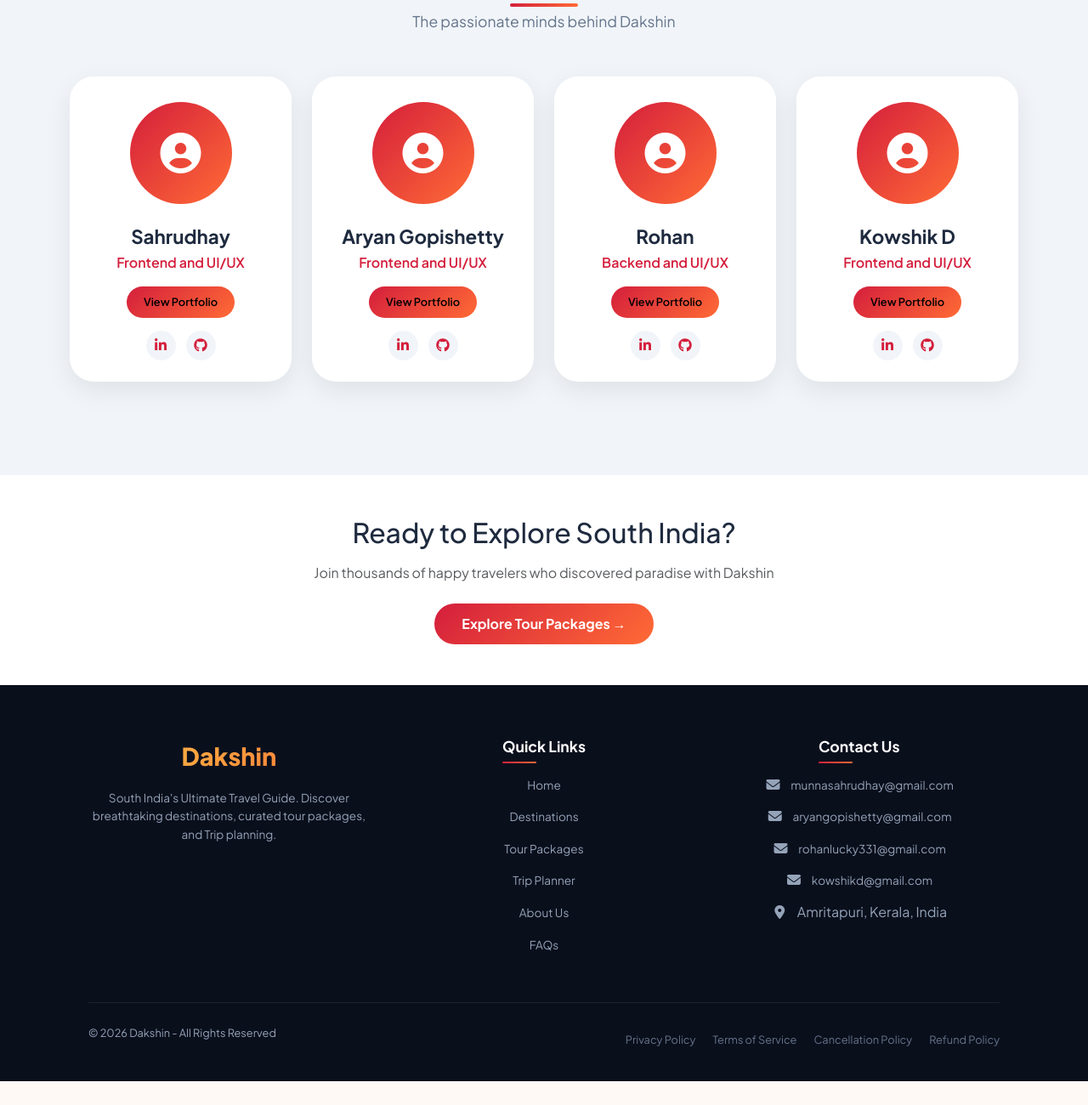
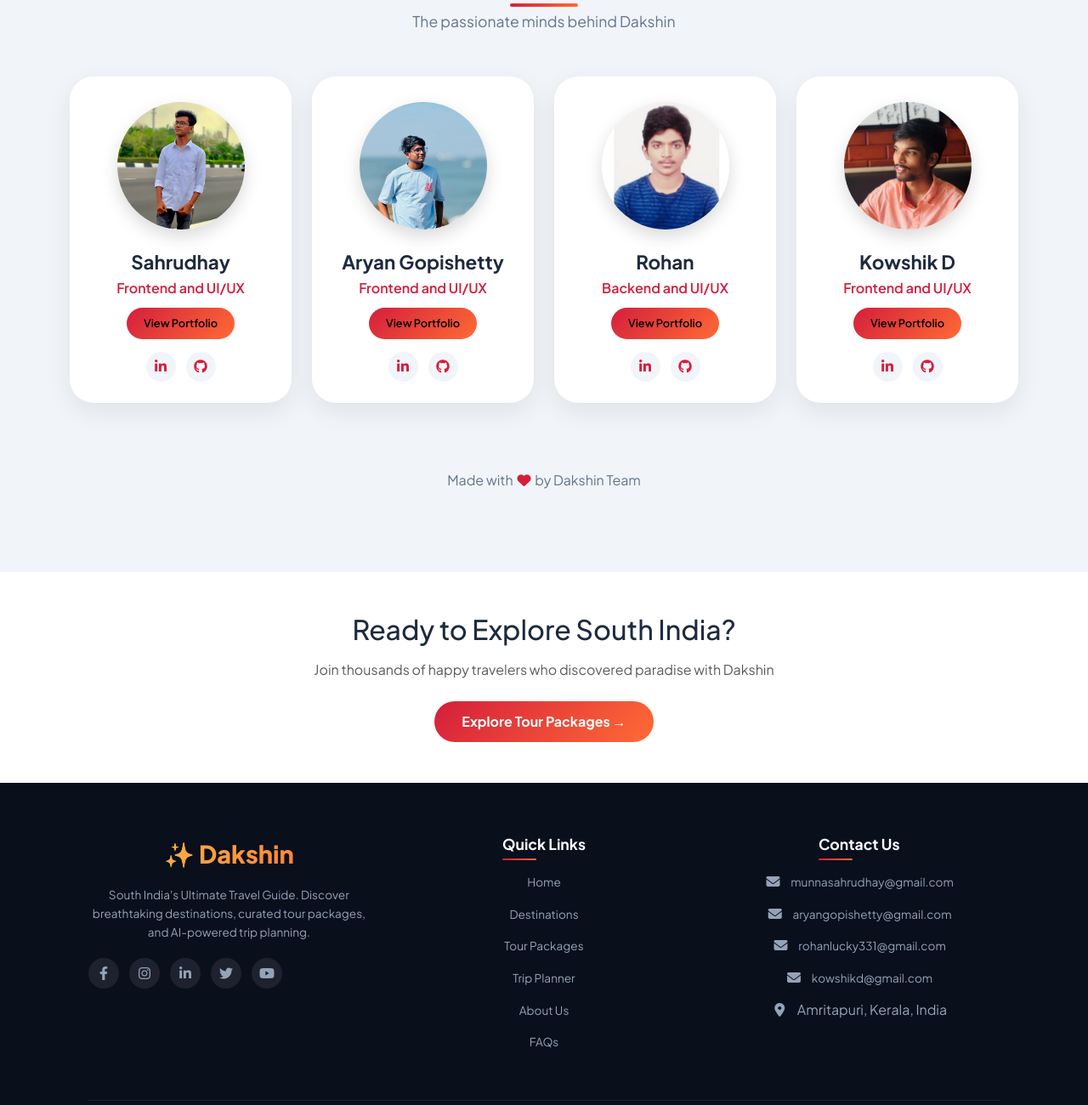
Before and after one commit to Sahrudhay31/dakshin, a website: page aboutus.html in a window 1280 px wide. Shown: the part 1220-2520 px from the top of the page at 85% size. Before the commit the page ends 2492 px from the top, so only its background shows below. Drawn offline with nearby package versions, Linux system fonts and the light colour scheme.

Commit message:
Added profile pics to the about us page

```diff
--- a/aboutus.html
+++ b/aboutus.html
@@ -125,17 +125,21 @@
             box-shadow: 0 25px 50px rgba(0, 0, 0, 0.15);
         }
 
+        /* Team Member Image - Circular */
         .team-img {
-            width: 120px;
-            height: 120px;
+            width: 150px;
+            height: 150px;
             border-radius: 50%;
             margin: 30px auto 0;
-            background: linear-gradient(135deg, #d41e3c, #ff6b35);
-            display: flex;
-            align-items: center;
-            justify-content: center;
-            font-size: 3rem;
-            color: white;
+            object-fit: cover;
+            object-position: center;
+            border: 4px solid linear-gradient(135deg, #d41e3c, #ff6b35);
+            box-shadow: 0 8px 20px rgba(0, 0, 0, 0.15);
+            transition: transform 0.3s ease;
+        }
+
+        .team-card:hover .team-img {
+            transform: scale(1.05);
         }
 
         .team-info {
@@ -152,7 +156,7 @@
         .team-role {
             color: #d41e3c;
             font-weight: 600;
-            margin-bottom: 15px;
+            margin-bottom: 10px;
         }
 
         .team-desc {
@@ -229,15 +233,20 @@
             margin-top: 8px;
         }
 
+        /* Heart Icon Style */
+        .heart-icon {
+            color: #d41e3c;
+            margin: 0 2px;
+        }
+
         @media (max-width: 768px) {
             .about-hero h1 {
                 font-size: 2rem;
             }
 
             .team-img {
-                width: 100px;
-                height: 100px;
-                font-size: 2.5rem;
+                width: 120px;
+                height: 120px;
             }
 
             .stat-number {
@@ -359,7 +368,7 @@
         </div>
     </section>
 
-    <!-- Team Section - 4 Members -->
+    <!-- Team Section - 4 Members with Real Photos -->
     <section class="team-section">
         <div class="container">
             <h2 class="section-title">Meet Our Team</h2>
@@ -369,19 +378,18 @@
                 <!-- Team Member 1 - Sahrudhay -->
                 <div class="col-md-6 col-lg-3">
                     <div class="team-card">
-                        <div class="team-img">
-                            <i class="fas fa-user-circle"></i>
-                        </div>
+                        <img src="assets/images/sahrudhay.jpeg" alt="Sahrudhay" class="team-img"
+                            onerror="this.src='https://via.placeholder.com/150?text=S'">
                         <div class="team-info">
                             <h3 class="team-name">Sahrudhay</h3>
-                            <div class="team-role">Frontend and UI/UX </div>
+                            <div class="team-role">Frontend and UI/UX</div>
                             <button class="btn-portfolio"
                                 onclick="window.open('https://sahrudhay31.github.io/Portfolio-Website/', '_blank')">View
                                 Portfolio</button>
                             <div class="team-social">
-                                <a href="https://www.linkedin.com/in/sahrudhay-chirra"><i
+                                <a href="https://www.linkedin.com/in/sahrudhay-chirra/"><i
                                         class="fab fa-linkedin-in"></i></a>
-                                <a href="https://github.com/sahrudhay31"><i class="fab fa-github"></i></a>
+                                <a href="https://github.com/Sahrudhay31"><i class="fab fa-github"></i></a>
                             </div>
                         </div>
                     </div>
@@ -390,19 +398,19 @@
                 <!-- Team Member 2 - Aryan -->
                 <div class="col-md-6 col-lg-3">
                     <div class="team-card">
-                        <div class="team-img">
-                            <i class="fas fa-user-circle"></i>
-                        </div>
+                        <img src="assets/images/aryan.jpeg" alt="Aryan Gopishetty" class="team-img"
+                            onerror="this.src='https://via.placeholder.com/150?text=A'">
                         <div class="team-info">
                             <h3 class="team-name">Aryan Gopishetty</h3>
-                            <div class="team-role">Frontend and UI/UX </div>
+                            <div class="team-role">Frontend and UI/UX</div>
                             <button class="btn-portfolio"
                                 onclick="window.open('https://aryan-gopishetty.github.io/My-Portfolio/', '_blank')">View
                                 Portfolio</button>
                             <div class="team-social">
-                                <a href="https://www.linkedin.com/in/aryan-gopishetty-bb5738334"><i
+                                <a href="https://www.linkedin.com/in/aryan-gopishetty-bb5738334/"><i
                                         class="fab fa-linkedin-in"></i></a>
                                 <a href="https://github.com/aryan-gopishetty"><i class="fab fa-github"></i></a>
+
                             </div>
                         </div>
                     </div>
@@ -411,9 +419,8 @@
                 <!-- Team Member 3 - Rohan -->
                 <div class="col-md-6 col-lg-3">
                     <div class="team-card">
-                        <div class="team-img">
-                            <i class="fas fa-user-circle"></i>
-                        </div>
+                        <img src="assets/images/rohan.jpeg" alt="Rohan" class="team-img"
+                            onerror="this.src='https://via.placeholder.com/150?text=R'">
                         <div class="team-info">
                             <h3 class="team-name">Rohan</h3>
                             <div class="team-role">Backend and UI/UX</div>
@@ -432,9 +439,8 @@
                 <!-- Team Member 4 - Kowshik -->
                 <div class="col-md-6 col-lg-3">
                     <div class="team-card">
-                        <div class="team-img">
-                            <i class="fas fa-user-circle"></i>
-                        </div>
+                        <img src="assets/images/kowshik.jpeg" alt="Kowshik D" class="team-img"
+                            onerror="this.src='https://via.placeholder.com/150?text=K'">
                         <div class="team-info">
                             <h3 class="team-name">Kowshik D</h3>
                             <div class="team-role">Frontend and UI/UX</div>
@@ -442,13 +448,20 @@
                                 onclick="window.open('https://kowshik102007.github.io/Portfolio/', '_blank')">View
                                 Portfolio</button>
                             <div class="team-social">
-                                <a href="https://www.linkedin.com/in/kowshik-sainath/""><i class=" fab
-                                    fa-linkedin-in"></i></a>
+                                <a href="https://www.linkedin.com/in/kowshik-sainath/"><i
+                                        class="fab fa-linkedin-in"></i></a>
                                 <a href="https://github.com/kowshik102007"><i class="fab fa-github"></i></a>
                             </div>
                         </div>
                     </div>
                 </div>
+            </div>
+
+            <!-- Made with love line -->
+            <div class="text-center mt-5">
+                <p style="color: #64748b; font-size: 1rem;">
+                    Made with <i class="fas fa-heart heart-icon"></i> by Dakshin Team
+                </p>
             </div>
         </div>
     </section>
@@ -465,17 +478,20 @@
     <!-- Footer -->
     <footer class="footer">
         <div class="footer-container">
-            <!-- Main Footer Grid -->
             <div class="footer-grid">
-                <!-- Brand Column -->
                 <div class="footer-column">
-                    <div class="footer-logo">Dakshin</div>
+                    <div class="footer-logo">✨ Dakshin</div>
                     <p>South India's Ultimate Travel Guide. Discover breathtaking destinations, curated tour packages,
-                        and Trip planning.</p>
-
+                        and AI-powered trip planning.</p>
+                    <div class="footer-social">
+                        <a href="#" class="social-icon"><i class="fab fa-facebook-f"></i></a>
+                        <a href="#" class="social-icon"><i class="fab fa-instagram"></i></a>
+                        <a href="#" class="social-icon"><i class="fab fa-linkedin-in"></i></a>
+                        <a href="#" class="social-icon"><i class="fab fa-twitter"></i></a>
+                        <a href="#" class="social-icon"><i class="fab fa-youtube"></i></a>
+                    </div>
                 </div>
 
-                <!-- Quick Links Column -->
                 <div class="footer-column">
                     <h4>Quick Links</h4>
                     <ul class="footer-links">
@@ -488,7 +504,6 @@
                     </ul>
                 </div>
 
-                <!-- Contact Column -->
                 <div class="footer-column">
                     <h4>Contact Us</h4>
                     <ul class="footer-links">
@@ -505,7 +520,6 @@
                 </div>
             </div>
 
-            <!-- Footer Bottom -->
             <div class="footer-bottom">
                 <p>© 2026 Dakshin - All Rights Reserved</p>
                 <div class="footer-bottom-links">
```
Also changed, not shown: assets/images/aryan.jpeg (added), assets/images/kowshik.jpeg (added), assets/images/rohan.jpeg (added), assets/images/sahrudhay.jpeg (added).
